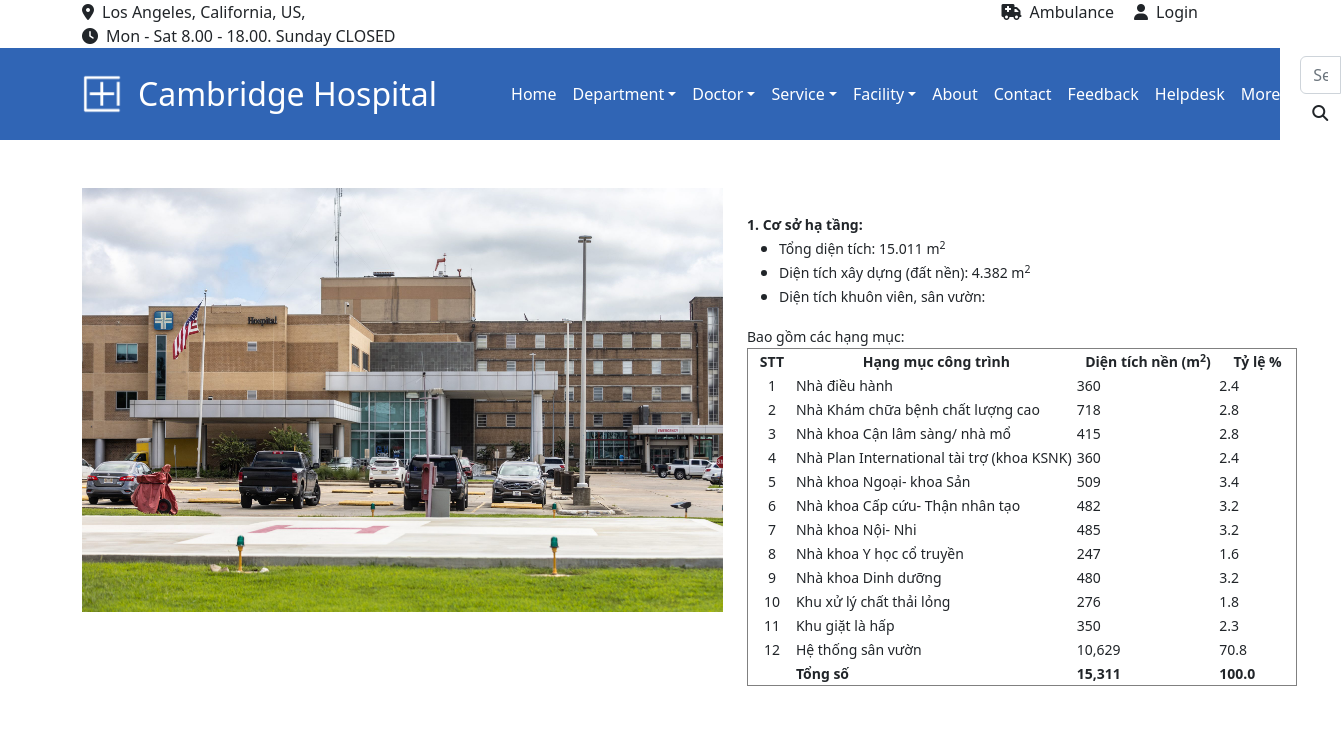
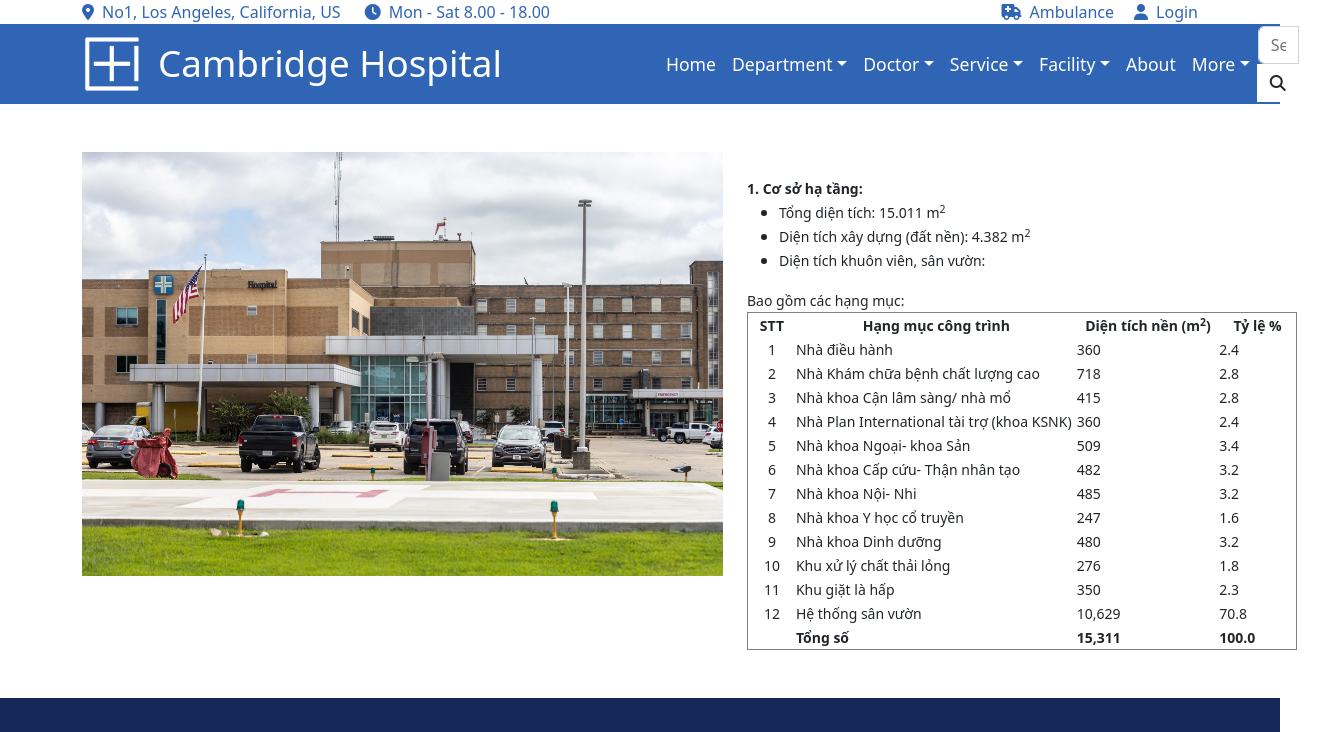
Before and after one commit to NguyenTruong150197/Group1-Hospital, an Angular app: page /infra in a window 1280 px wide. Shown: the top 732 px of the page, 1341 px wide, since content can reach past the window. Built offline with nearby package versions, Linux system fonts and the light colour scheme.

Commit message:
up-code-tr

```diff
--- a/src/app/app.component.html
+++ b/src/app/app.component.html
@@ -3,15 +3,15 @@
     <div class="row">
       <div class="col-6 top-left">
         <ul class="top-ul-left">
-          <li><a routerLink="/contact"><i class="fa-sharp fa-solid fa-location-dot"></i>Los Angeles, California, US,</a></li>
-          <li><a href="#"><i class="fa-solid fa-clock"></i>Mon - Sat 8.00 - 18.00. Sunday CLOSED</a></li>
+          <li><a routerLink="/contact"><i class="fa-sharp fa-solid fa-location-dot"></i>No1, Los Angeles, California, US</a></li>
+          <li><i class="fa-solid fa-clock"></i>Mon - Sat 8.00 - 18.00</li>
         </ul>
       </div>
       <div class="col-6 top-right">
         <ul class="top-ul-right">
 
           <li><a routerLink="/registration"><i class="fa-solid fa-user"></i>Login</a> </li>
-          <li><a href="#"><i class="fa-solid fa-truck-medical"></i>Ambulance</a></li>
+          <li><a href="tel:098-808-0536"><i class="fa-solid fa-truck-medical"></i>Ambulance</a></li>
         </ul>
       </div>
     </div>
@@ -21,7 +21,7 @@
 <section class="logo-nav section">
   <nav class="navbar navbar-expand-md navbar-dark" >
     <div class="container">
-      <img class="navbar-brand" src="assets/images/logo.png" width="40px">
+      <img class="navbar-brand" src="assets/images/logo.png" width="60px">
       <a class="navbar-brand" routerLink="/home" href="/home">Cambridge Hospital</a>
       <button class="navbar-toggler" type="button" data-bs-toggle="collapse" data-bs-target="#navbarsExample07"
               aria-controls="navbarsExample07" aria-expanded="false" aria-label="Toggle navigation">
@@ -36,70 +36,61 @@
             <a class="nav-link dropdown-toggle active" href="#" data-bs-toggle="dropdown"
                aria-expanded="false" routerLink="/department">Department</a>
             <ul class="dropdown-menu">
-              <li><a class="dropdown-item" href="#">Cardiology</a></li>
-              <li><a class="dropdown-item" href="#">Neurology</a></li>
-              <li><a class="dropdown-item" href="#">Urology</a></li>
-              <li><a class="dropdown-item" href="#">Gynecological</a></li>
-              <li><a class="dropdown-item" href="#">Pediatrical</a></li>
-              <li><a class="dropdown-item" href="#">Laboratory</a></li>
-              <li><a class="dropdown-item" href="#">Laboratory</a></li>
+              <li><a class="dropdown-item" routerLink="/department" href="#">Cardiology</a></li>
+              <li><a class="dropdown-item" href="#" routerLink="/department">Neurology</a></li>
+              <li><a class="dropdown-item" href="#" routerLink="/department">Urology</a></li>
+              <li><a class="dropdown-item" href="#" routerLink="/department">Gynecological</a></li>
+              <li><a class="dropdown-item" href="#" routerLink="/department">Pediatrical</a></li>
+              <li><a class="dropdown-item" href="#" routerLink="/department">Laboratory</a></li>
+              <li><a class="dropdown-item" href="#" routerLink="/department">Laboratory</a></li>
             </ul>
           </li>
           <li class="nav-item dropdown">
             <a class="nav-link dropdown-toggle active" href="#" data-bs-toggle="dropdown"
                aria-expanded="false" routerLink="/doctors">Doctor</a>
             <ul class="dropdown-menu">
-              <li><a class="dropdown-item" href="#">Cardiology</a></li>
-              <li><a class="dropdown-item" href="#">Neurology</a></li>
-              <li><a class="dropdown-item" href="#">Urology</a></li>
-              <li><a class="dropdown-item" href="#">Gynecological</a></li>
-              <li><a class="dropdown-item" href="#">Pediatrical</a></li>
-              <li><a class="dropdown-item" href="#">Laboratory</a></li>
-              <li><a class="dropdown-item" href="#">Laboratory</a></li>
+              <li><a class="dropdown-item" href="#" routerLink="/doctors">Cardiology</a></li>
+              <li><a class="dropdown-item" href="#" routerLink="/doctors">Neurology</a></li>
+              <li><a class="dropdown-item" href="#" routerLink="/doctors">Urology</a></li>
+              <li><a class="dropdown-item" href="#" routerLink="/doctors">Gynecological</a></li>
+              <li><a class="dropdown-item" href="#" routerLink="/doctors">Pediatrical</a></li>
+              <li><a class="dropdown-item" href="#" routerLink="/doctors">Laboratory</a></li>
+              <li><a class="dropdown-item" href="#" routerLink="/doctors">Laboratory</a></li>
             </ul>
           </li>
           <li class="nav-item dropdown">
             <a class="nav-link dropdown-toggle active" href="#" data-bs-toggle="dropdown"
                routerLink="/services" aria-expanded="false">Service</a>
             <ul class="dropdown-menu">
-              <li><a class="dropdown-item" href="#">Nephrologist Care</a></li>
-              <li><a class="dropdown-item" href="#">Eye Care</a></li>
-              <li><a class="dropdown-item" href="#">Pediatrician Clinic</a></li>
-              <li><a class="dropdown-item" href="#">Prenatal Care</a></li>
-              <li><a class="dropdown-item" href="#">Medical Counseling</a></li>
-              <li><a class="dropdown-item" href="#">Eldery Care</a></li>
-              <li><a class="dropdown-item" href="#">Competitive Doctors</a></li>
+              <li><a class="dropdown-item" href="#" routerLink="/services">Nephrologist Care</a></li>
+              <li><a class="dropdown-item" href="#" routerLink="/services">Eye Care</a></li>
+              <li><a class="dropdown-item" href="#" routerLink="/services">Pediatrician Clinic</a></li>
+              <li><a class="dropdown-item" href="#" routerLink="/services">Prenatal Care</a></li>
+              <li><a class="dropdown-item" href="#" routerLink="/services">Medical Counseling</a></li>
+              <li><a class="dropdown-item" href="#" routerLink="/services">Eldery Care</a></li>
+              <li><a class="dropdown-item" href="#" routerLink="/services">Competitive Doctors</a></li>
             </ul>
           </li>
           <li class="nav-item dropdown">
             <a class="nav-link dropdown-toggle active" href="#" data-bs-toggle="dropdown"
                routerLink="/facilities" aria-expanded="false">Facility</a>
             <ul class="dropdown-menu">
-              <li><a class="dropdown-item" href="#">Room</a></li>
-              <li><a class="dropdown-item" href="#">Equipment</a></li>
-              <li><a class="dropdown-item" href="#">Medical Facility</a></li>
+              <li><a class="dropdown-item" routerLink="/room">Room</a></li>
+              <li><a class="dropdown-item" routerLink="/equipment">Equipment</a></li>
+              <li><a class="dropdown-item" routerLink="/infra">Infrastructure</a></li>
             </ul>
           </li>
           <li class="nav-item">
             <a class="nav-link active" aria-current="page" href="#" routerLink="/about-us">About</a>
           </li>
-          <li class="nav-item">
-            <a class="nav-link active" aria-current="page" href="#" routerLink="/contact">Contact</a>
-          </li>
-          <li class="nav-item">
-            <a class="nav-link active" aria-current="page" href="#" routerLink="/feedback">Feedback</a>
-          </li>
-          <li class="nav-item">
-            <a class="nav-link active" aria-current="page" href="#" routerLink="/helpdesk">Helpdesk</a>
-          </li>
           <li class="nav-item dropdown" >
-            <a class="nav-link dropdown-toggle active" href="#"
+            <a href="#"class="nav-link dropdown-toggle active"
                data-bs-toggle="dropdown" aria-expanded="false">More</a>
             <ul class="dropdown-menu">
-              <li><a class="dropdown-item" href="#">Contact Us</a></li>
-              <li><a class="dropdown-item" href="#" routerLink="">Appointment</a></li>
+              <li><a class="dropdown-item" href="#" routerLink="/contact">Contact</a></li>
               <li><a class="dropdown-item" href="#" routerLink="/feedback">Feedback</a></li>
               <li><a class="dropdown-item" href="#" routerLink="/helpdesk">Helpdesk</a></li>
+              <li><a class="dropdown-item" href="#" routerLink="/department">Appointment</a></li>
             </ul>
           </li>
         </ul>
@@ -125,7 +116,7 @@
     <div class="row">
       <div class="col-md-5 offset-md-1 mb-3">
         <div class="footer-logo">
-          <img src="assets/images/footer-logo.png" width="70%">
+          <a routerLink="/home"><img src="assets/images/footer-logo.png" width="70%"></a>
         </div>
         <hr>
         <div class="footer-text">
@@ -136,7 +127,7 @@
         </div>
         <div class="social">
           <ul>
-            <li><a href="#"><i class="fa-brands fa-facebook"></i></a> </li>
+            <li class="social-btn"><a href="#"><i class="fa-brands fa-facebook"></i></a></li>
             <li><a href="#"><i class="fa-brands fa-twitter"></i></a> </li>
             <li><a href="#"><i class="fa-brands fa-skype"></i></a> </li>
             <li><a href="#"><i class="fa-solid fa-at"></i></a> </li>
@@ -148,11 +139,11 @@
         <h5>About Us</h5>
         <hr>
         <ul class="nav flex-column">
-          <li class="nav-item mb-2"><a href="#" class="nav-link p-0 text-muted">Introduction</a></li>
-          <li class="nav-item mb-2"><a href="#" class="nav-link p-0 text-muted">Department</a></li>
-          <li class="nav-item mb-2"><a href="#" class="nav-link p-0 text-muted">Doctor Team</a></li>
-          <li class="nav-item mb-2"><a href="#" class="nav-link p-0 text-muted">Service</a></li>
-          <li class="nav-item mb-2"><a href="#" class="nav-link p-0 text-muted">Facility</a></li>
+          <li class="nav-item mb-2"><a routerLink="/about-us" class="nav-link p-0 text-muted">Introduction</a></li>
+          <li class="nav-item mb-2"><a routerLink="/department" class="nav-link p-0 text-muted">Department</a></li>
+          <li class="nav-item mb-2"><a routerLink="/doctors" class="nav-link p-0 text-muted">Doctor Team</a></li>
+          <li class="nav-item mb-2"><a routerLink="/services" class="nav-link p-0 text-muted">Service</a></li>
+          <li class="nav-item mb-2"><a routerLink="/facilities" class="nav-link p-0 text-muted">Facility</a></li>
         </ul>
       </div>
 
@@ -161,9 +152,9 @@
         <hr>
         <ul class="nav flex-column">
           <li class="nav-item mb-2">
-            <a href="#"><i class="fa-sharp fa-solid fa-location-dot"></i>No 8, My Dinh,Ha Noi</a>
+            <a routerLink="/contact"><i class="fa-sharp fa-solid fa-location-dot"></i>No 8, My Dinh,Ha Noi</a>
           </li>
-          <li class="nav-item mb-2"><a href="#"><i class="fa fa-phone fa-1x"></i>Customer Service</a>
+          <li class="nav-item mb-2"><a href="tel:098-808-0536"><i class="fa fa-phone fa-1x"></i>Customer Service</a>
           </li>
           <li class="nav-item mb-2"><a href="mailto:ch@gmail.com"><i class="fa-solid fa-at"></i>ch@gmail.com</a>
           </li>
--- a/src/styles.css
+++ b/src/styles.css
@@ -4,7 +4,7 @@
 }
 a{
   text-decoration: none;
-  color: #212529;
+  color: #3065b5;
 }
 .top ul{
   list-style-type: none;
@@ -17,7 +17,8 @@ a{
 .top-ul-left li{
   float: left;
   list-style-type:none;
-  margin-right: 1rem;
+  margin-right: 1.5rem;
+  color: #3065b5;
 }
 .top-ul-right li{
   float: right;
@@ -28,14 +29,20 @@ top-left{
   margin: 0;
 }
 
+
+
+
+
 .logo-nav input:focus{
   border: none;
 }
 .navbar {
   background-color: #3065b5;
+  height: 5rem;
+  font-size: 1.1rem;
 }
 .space-home-logo{
-  margin-left: 50px;
+  margin-left: 140px;
 }
 .banner img{
   display: block;
@@ -43,21 +50,34 @@ top-left{
   width: 100%;
 }
 .navbar-brand{
-  font-size: 2rem;
+  font-size: 2.3rem;
 }
-
 .nav-search{
   background-color: white;
 }
 .nav-search:hover{
   background-color: gray;
-}
-.nav-search i:hover{
   color: white;
 }
 .nav-search{
   border-radius: 0 0.375rem 0.375rem 0;
 }
+/*css megamenu*/
+.navbar ul li{
+  position: relative;
+}
+.navbar ul li ul{
+  display: none;
+  position: absolute;
+  z-index: 10;              /*in nổi phần tử */
+  left: 0;
+}
+.navbar ul li:hover ul{
+  display: block;
+}
+
+
+
 
 .foot{
   padding: 2rem 0 0 0 !important;
@@ -113,27 +133,9 @@ top-left{
 
 
 
-
-
-
-
-
-
-
-
-
-
-
-
-
-
-
 .foot-map{
   width: 100%;
   height: 80%;
-}
-.map img{
-  width: 100%;
 }
 .copyright{
   padding: 0 !important;
```
